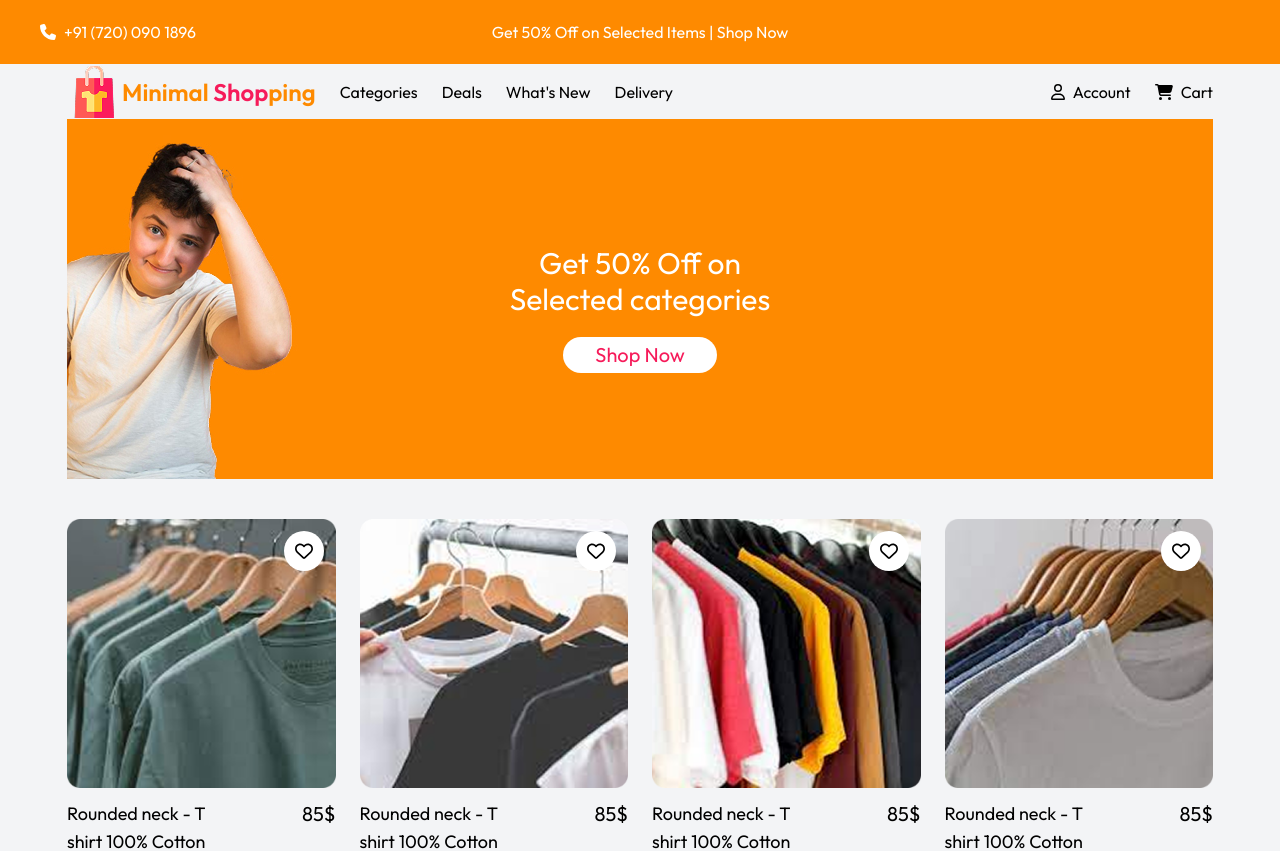
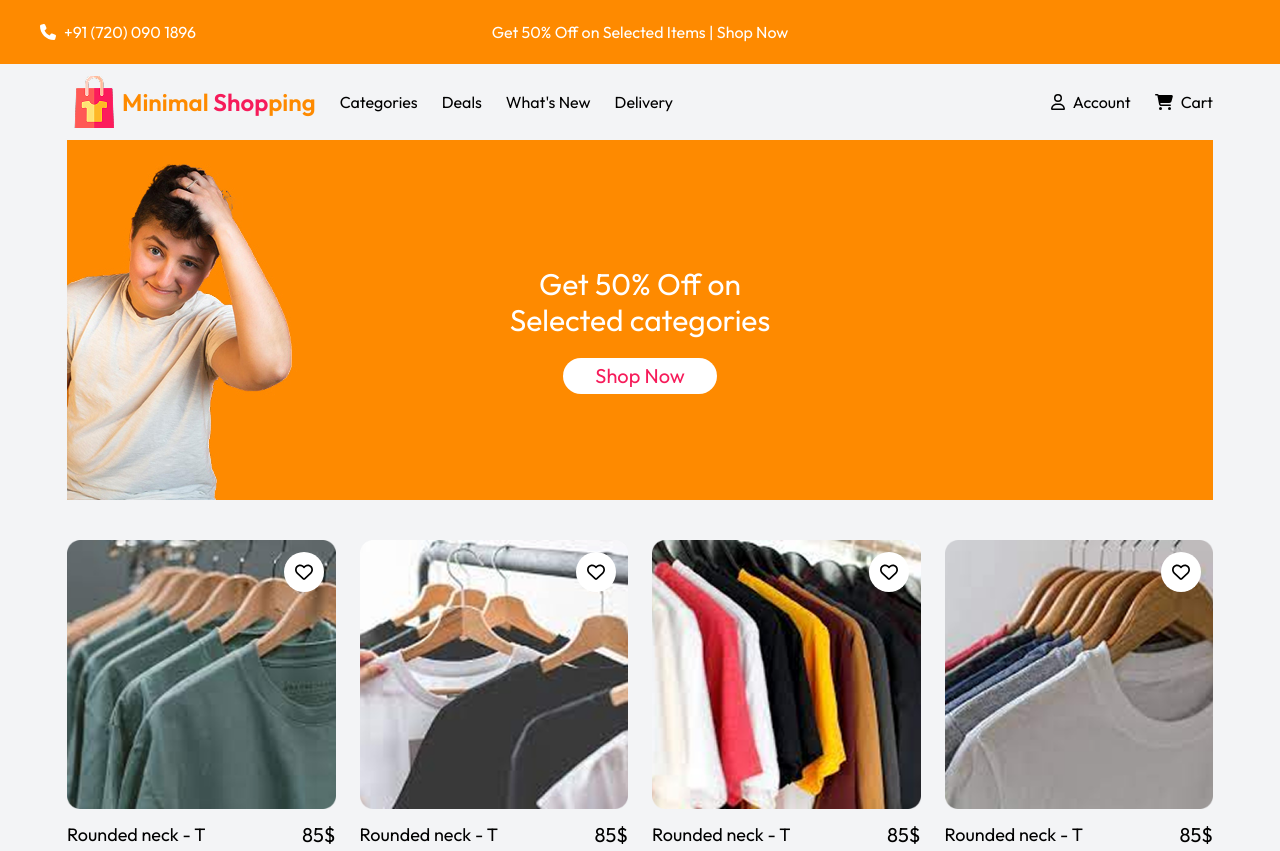
Before and after one commit to andromeda-glx/online-shop-project, a React (Vite) app: page / in a window 1280 px wide. Shown: the top 851 px of the page. Built offline with nearby package versions, Linux system fonts and the light colour scheme.

Commit message:
fix header

```diff
--- a/src/components/Header/Header.jsx
+++ b/src/components/Header/Header.jsx
@@ -6,7 +6,7 @@ import TitleLogo from "../TitleLogo";
 
 export default function Header() {
     return (
-        <header className="px-[67px] bg-gray-100 flex justify-between items-center h-[55px] max-w-[1500px] mx-auto">
+        <header className="px-[67px] bg-gray-100 flex justify-between items-center max-w-[1500px] mx-auto py-3">
             <div className="flex items-center gap-x-6">
                 <TitleLogo />
                 <Navbar />
```
